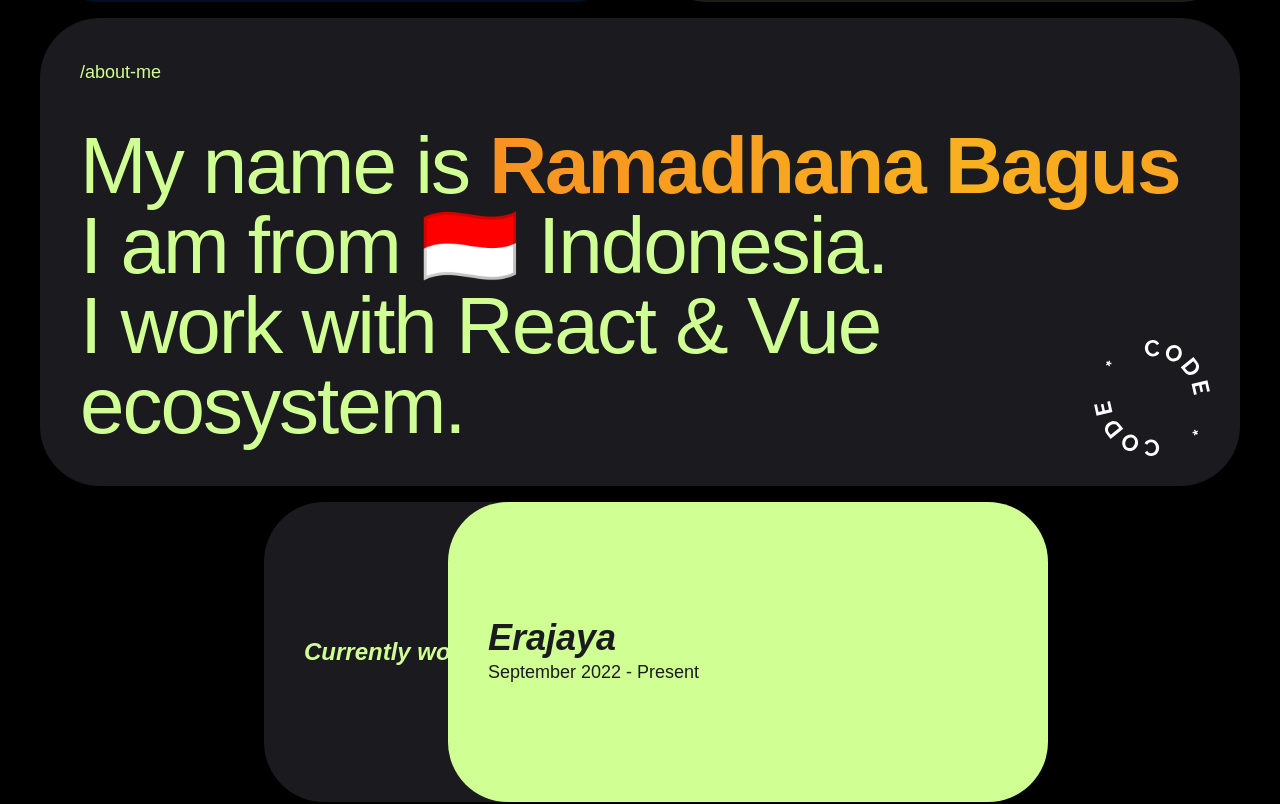
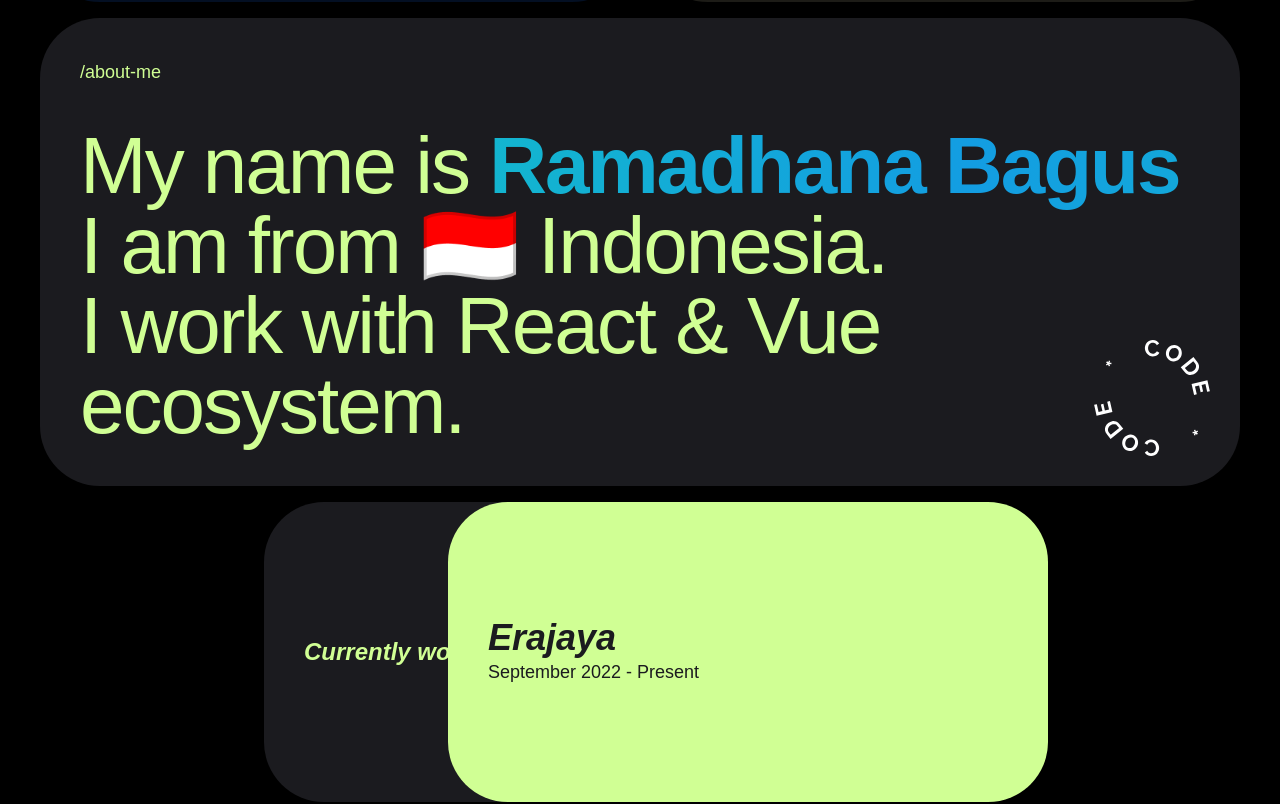
Before and after one commit to ramadhanabs/personal-website-revamp, a Next.js app: page / in a window 1280 px wide. Shown: the part 778-1582 px from the top of the page. Built offline with nearby package versions, Linux system fonts and the light colour scheme.

Commit message:
style: change color gradient

```diff
--- a/src/styles/globals.css
+++ b/src/styles/globals.css
@@ -41,8 +41,8 @@ html {
 
 .gradient-text {
   --bg-size: 400%;
-  --color-one: hsl(15 90% 55%);
-  --color-two: hsl(40 95% 55%);
+  --color-one: #13e2ac;
+  --color-two: #139de2;
   background: linear-gradient(90deg, var(--color-one), var(--color-two), var(--color-one)) 0 0 /
     var(--bg-size) 100%;
   -webkit-background-clip: text;
```
